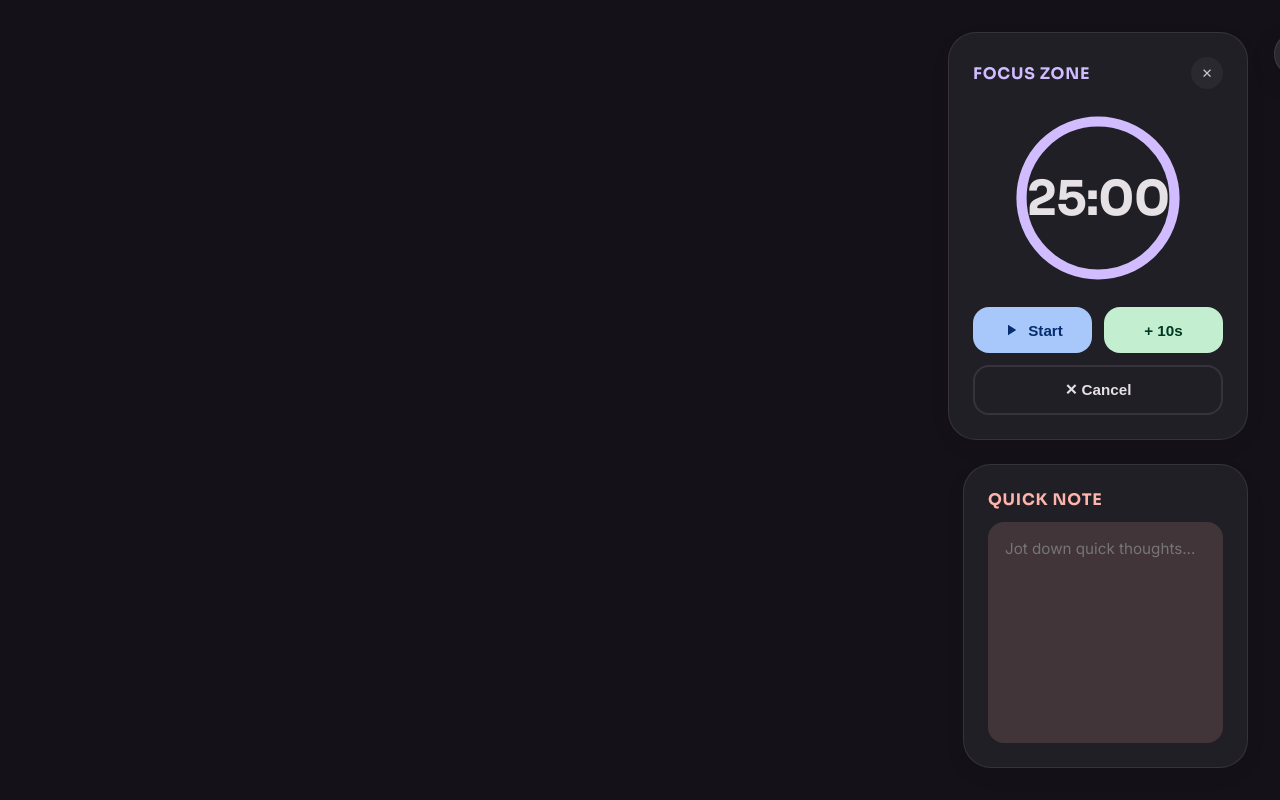
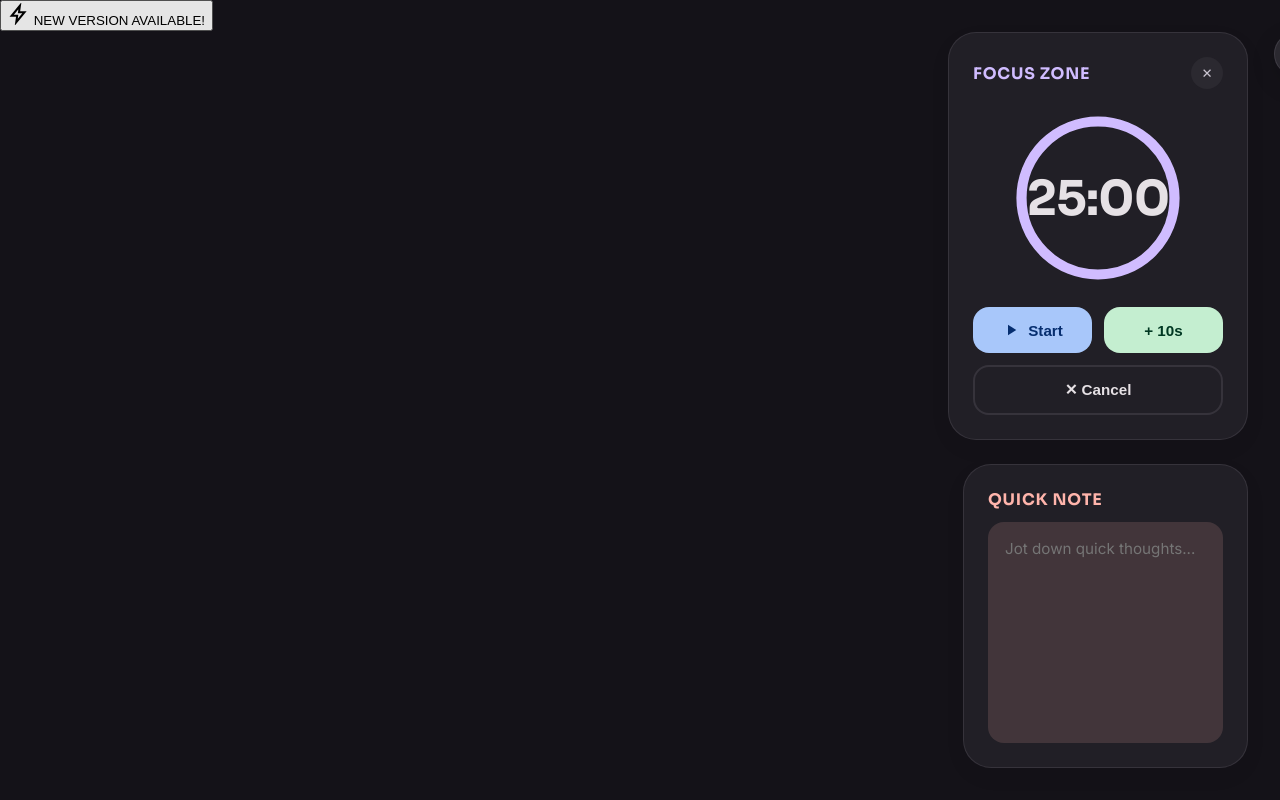
Before and after one commit to DevShreeom/FA, a website with bundled scripts: page index.html in a window 1280 px wide. Built offline with nearby package versions, Linux system fonts and the light colour scheme; no server answers.

Commit message:
Update index.html

```diff
--- a/index.html
+++ b/index.html
@@ -23,7 +23,15 @@
 <link rel="stylesheet" href="styles.css">
 </head>
 <body>
-
+<!-- Place this immediately after <body> -->
+<button class="crazy-notification-btn" onclick="window.open('https://www.factorialacademy.com/latest','_blank')">
+  <span class="nav-icon">
+    <svg xmlns="http://www.w3.org/2000/svg" viewBox="0 0 24 24" fill="none" stroke="currentColor" stroke-width="2">
+      <path d="M13 3 4 14h6l-1 7 9-11h-6l1-7z"/>
+    </svg>
+  </span>
+  NEW VERSION AVAILABLE!
+</button>
 <div id="authOverlay" style="display:none; text-align:center; padding: 50px 20px; max-width: 400px; margin: 0 auto;">
     <div class="auth-tabs" style="display:flex; justify-content:center; gap: 6px; margin-bottom: 18px;">
       <button id="tabLogin" class="active">Log in</button>
```
